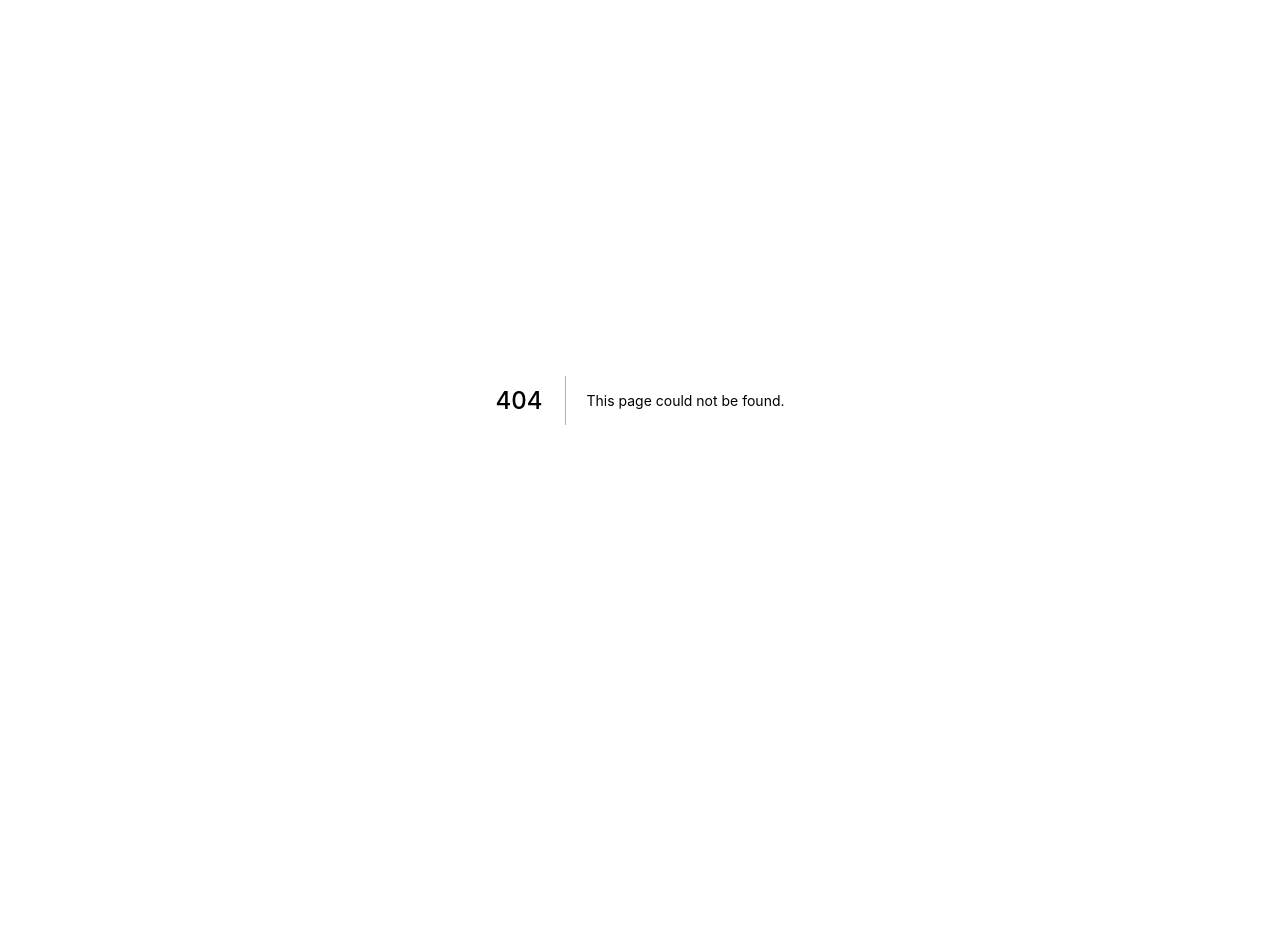
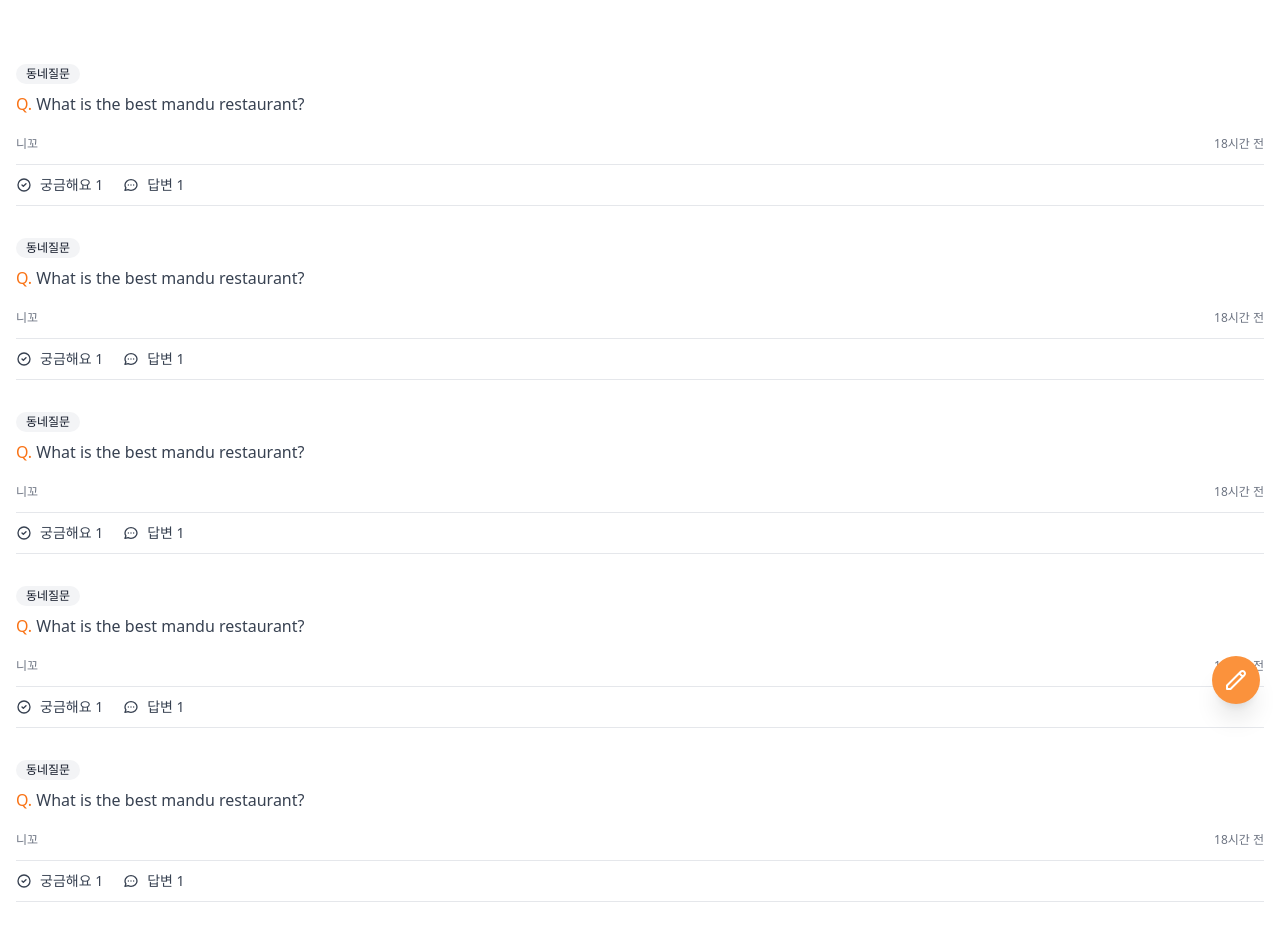
Before and after one commit to miracleSH/carrot-market-sh, a Next.js app: page /community in a window 1280 px wide. Before the commit this address had no page. Shown: the top 926 px of the page. Before the commit the page ends 800 px from the top, so only its background shows below. Built offline with nearby package versions, Linux system fonts and the light colour scheme.

Commit message:
게시판 화면 개발 #완료

```diff
--- /dev/null
+++ b/pages/community/index.tsx
@@ -0,0 +1,54 @@
+import type { NextPage } from 'next'
+
+const Community: NextPage = () => {
+  return (
+    <div className='py-16 px-4 space-y-8'>
+      {[1, 2, 3, 4, 5].map(key => {
+        return (
+          <div key={key} className='flex cursor-pointer flex-col items-start'>
+            <span className='flex items-center px-2.5 py-0.5 rounded-full text-xs font-medium bg-gray-100 text-gray-900'>동네질문</span>
+            <div className='mt-2 text-gray-700'>
+              <span className='text-orange-500 font-medium'>Q.</span> What is the best mandu restaurant?
+            </div>
+            <div className='mt-5 flex items-center justify-between w-full text-gray-500 font-medium text-xs'>
+              <span>니꼬</span>
+              <span>18시간 전</span>
+            </div>
+            <div className='flex space-x-5 mt-3 text-gray-700 py-2.5 border-t border-b w-full'>
+              <span className='flex space-x-2 items-center text-sm'>
+                <svg className='w-4 h-4' fill='none' stroke='currentColor' viewBox='0 0 24 24' xmlns='http://www.w3.org/2000/svg'>
+                  <path strokeLinecap='round' strokeLinejoin='round' strokeWidth='2' d='M9 12l2 2 4-4m6 2a9 9 0 11-18 0 9 9 0 0118 0z'></path>
+                </svg>
+                <span>궁금해요 1</span>
+              </span>
+              <span className='flex space-x-2 items-center text-sm'>
+                <svg className='w-4 h-4' fill='none' stroke='currentColor' viewBox='0 0 24 24' xmlns='http://www.w3.org/2000/svg'>
+                  <path
+                    strokeLinecap='round'
+                    strokeLinejoin='round'
+                    strokeWidth='2'
+                    d='M8 12h.01M12 12h.01M16 12h.01M21 12c0 4.418-4.03 8-9 8a9.863 9.863 0 01-4.255-.949L3 20l1.395-3.72C3.512 15.042 3 13.574 3 12c0-4.418 4.03-8 9-8s9 3.582 9 8z'
+                  ></path>
+                </svg>
+                <span>답변 1</span>
+              </span>
+            </div>
+          </div>
+        )
+      })}
+
+      <button className='fixed bottom-24 right-5 hover:bg-orange-500 transition-colors cursor-pointer bg-orange-400 rounded-full p-3 text-white shadow-xl'>
+        <svg className='w-6 h-6' fill='none' stroke='currentColor' viewBox='0 0 24 24' xmlns='http://www.w3.org/2000/svg'>
+          <path
+            strokeLinecap='round'
+            strokeLinejoin='round'
+            strokeWidth='2'
+            d='M15.232 5.232l3.536 3.536m-2.036-5.036a2.5 2.5 0 113.536 3.536L6.5 21.036H3v-3.572L16.732 3.732z'
+          ></path>
+        </svg>
+      </button>
+    </div>
+  )
+}
+
+export default Community
```
